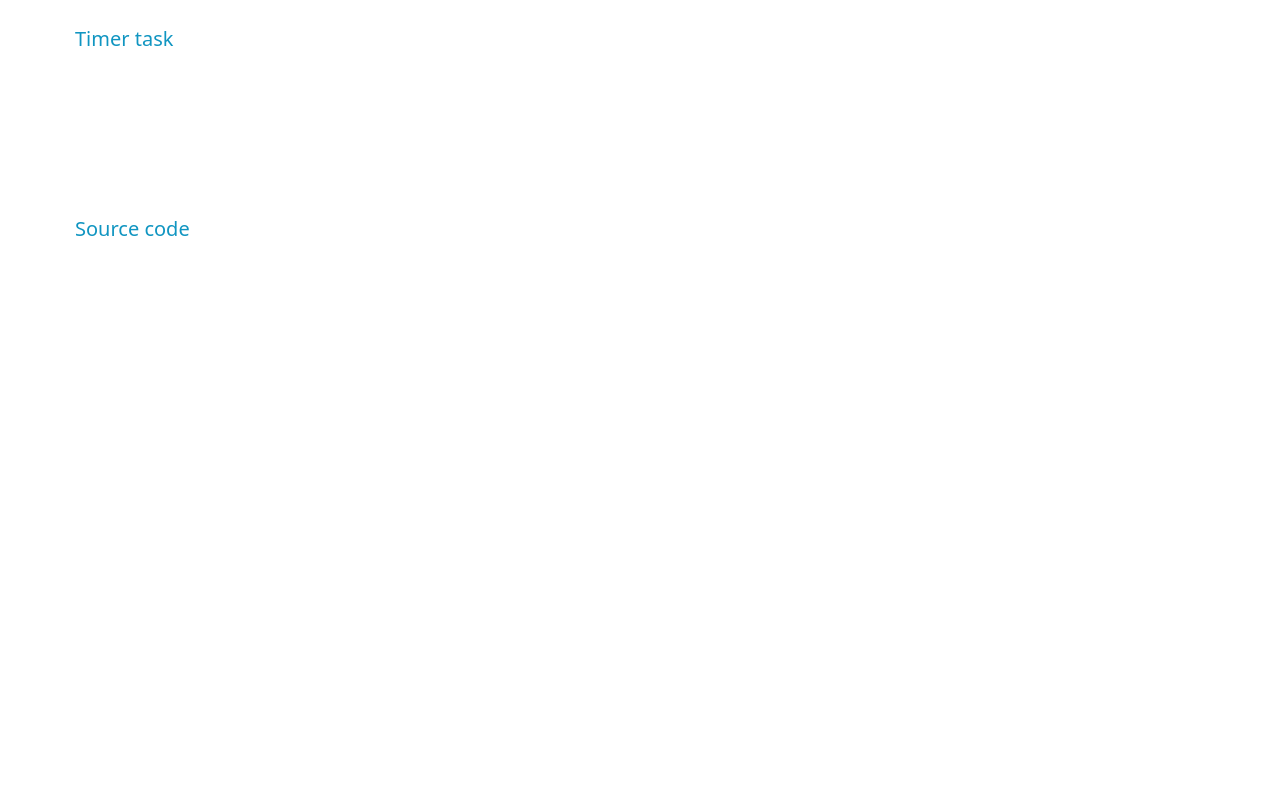
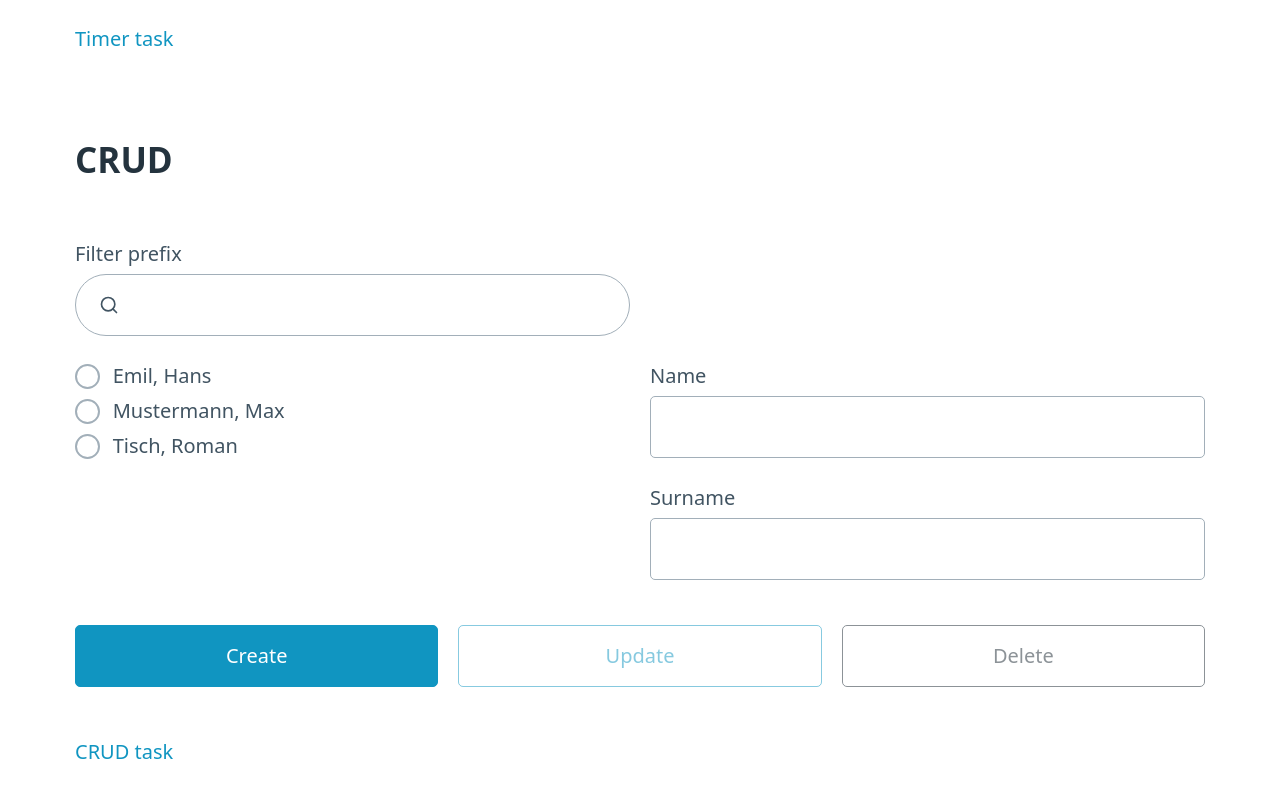
Before and after one commit to caminad/7guis-nextjs, a Next.js app: page / in a window 1280 px wide. Shown: the part 1780-2580 px from the top of the page. Before the commit the page ends 2094 px from the top, so only its background shows below. Built offline with nearby package versions, Linux system fonts and the light colour scheme.

Commit message:
Add CRUD

```diff
--- /dev/null
+++ b/components/Crud.tsx
@@ -0,0 +1,126 @@
+import { useEffect, useMemo, useReducer, useRef, useState } from 'react'
+
+const initialState: readonly string[] = [
+  'Emil, Hans',
+  'Mustermann, Max',
+  'Tisch, Roman',
+]
+
+function reducer(
+  state: readonly string[],
+  [type, data]: [type: 'create' | 'update' | 'delete', data: FormData]
+) {
+  if (type === 'update' || type === 'delete') {
+    const selected = data.get('selected')
+    if (selected) {
+      state = state.filter((x) => x !== selected)
+    }
+  }
+  if (type === 'create' || type === 'update') {
+    const name = [data.get('surname'), data.get('name')]
+      .filter(Boolean)
+      .join(', ')
+    if (name) {
+      state = [...new Set(state).add(name)]
+    }
+  }
+  return state
+}
+
+export default function Crud() {
+  const [names, dispatch] = useReducer(reducer, initialState)
+  const [filter, setFilter] = useState('')
+  const [hasSelection, setHasSelection] = useState(false)
+
+  const ref = useRef<HTMLFormElement>(null)
+
+  useEffect(() => {
+    if (ref.current) {
+      const data = new FormData(ref.current)
+      setHasSelection(data.has('selected'))
+    }
+  }, [filter, names])
+
+  const filteredNames = useMemo(() => {
+    return Array.from(names)
+      .filter((n) => n.toLowerCase().startsWith(filter))
+      .sort()
+  }, [filter, names])
+
+  return (
+    <form
+      ref={ref}
+      onChange={(e) => {
+        const data = new FormData(e.currentTarget)
+        setHasSelection(data.has('selected'))
+      }}
+      onSubmit={(e) => {
+        e.preventDefault()
+        const data = new FormData(e.currentTarget)
+        dispatch(['create', data])
+      }}
+    >
+      <div className="grid">
+        <label>
+          Filter prefix
+          <input
+            type="search"
+            value={filter}
+            onChange={(e) => {
+              setFilter(e.currentTarget.value.toLowerCase())
+            }}
+          />
+        </label>
+        <div />
+      </div>
+      <div className="grid">
+        <fieldset>
+          {filteredNames.map((name) => (
+            <label key={name}>
+              <input type="radio" name="selected" value={name} /> {name}
+            </label>
+          ))}
+        </fieldset>
+        <fieldset>
+          <label>
+            Name
+            <input type="text" name="name" required />
+          </label>
+          <label>
+            Surname
+            <input type="text" name="surname" />
+          </label>
+        </fieldset>
+      </div>
+      <div className="grid">
+        <button type="submit">Create</button>
+        <button
+          type="button"
+          disabled={!hasSelection}
+          onClick={(e) => {
+            if (e.currentTarget.form?.reportValidity()) {
+              const data = new FormData(e.currentTarget.form)
+              dispatch(['update', data])
+            }
+          }}
+          className="outline"
+        >
+          Update
+        </button>
+        <button
+          type="button"
+          disabled={!hasSelection}
+          onClick={(e) => {
+            if (e.currentTarget.form) {
+              const data = new FormData(e.currentTarget.form)
+              dispatch(['delete', data])
+            }
+          }}
+          className="contrast outline"
+        >
+          Delete
+        </button>
+      </div>
+    </form>
+  )
+}
--- a/pages/index.tsx
+++ b/pages/index.tsx
@@ -1,6 +1,7 @@
 import type { NextPage } from 'next'
 import Head from 'next/head'
 import Counter from '../components/Counter'
+import Crud from '../components/Crud'
 import FlightBooker from '../components/FlightBooker'
 import TemperatureConverter from '../components/TemperatureConverter'
 import Timer from '../components/Timer'
@@ -72,6 +73,16 @@ const Home: NextPage = () => {
             </ExtLink>
           </p>
         </section>
+
+        <section id="crud">
+          <h2>CRUD</h2>
+          <Crud />
+          <p>
+            <ExtLink href="https://eugenkiss.github.io/7guis/tasks#crud">
+              CRUD task
+            </ExtLink>
+          </p>
+        </section>
       </main>
 
       <footer>
```
